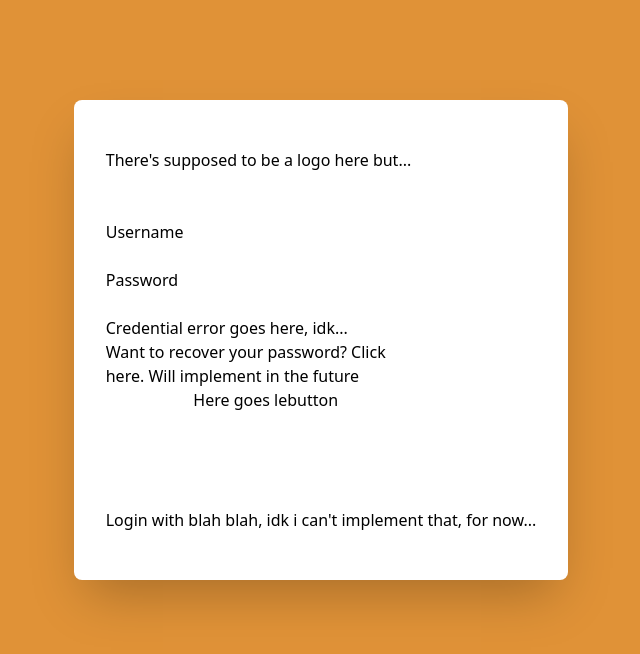
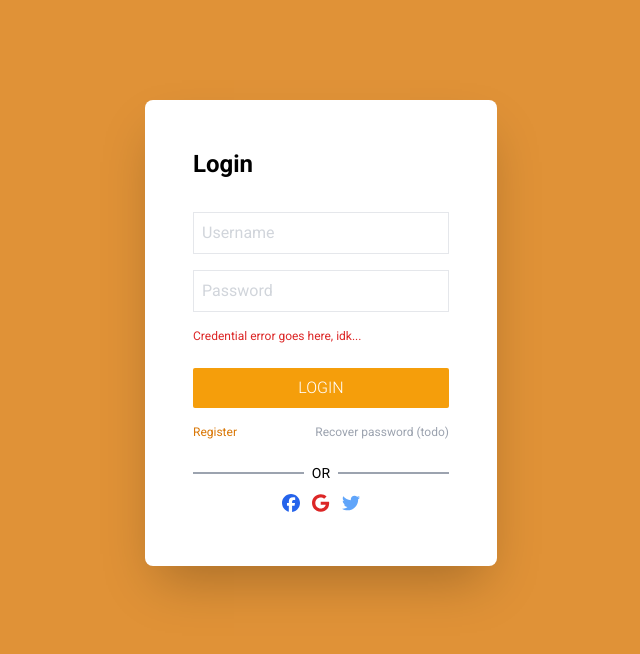
Before and after one commit to duongtran2003/chat-app, an Angular app in the folder chat-app-client/: page /login in a window 1280 px wide. Shown: the top 654 px of the page, without its empty margins (319-959 px from the left). Built offline with nearby package versions, Linux system fonts and the light colour scheme; no server answers.

Commit message:
added a bit of styling. I hate this.

```diff
--- a/chat-app-client/package.json
+++ b/chat-app-client/package.json
@@ -19,6 +19,10 @@
     "@angular/platform-browser-dynamic": "^17.0.0",
     "@angular/router": "^17.0.0",
     "@fortawesome/angular-fontawesome": "^0.14.1",
+    "@fortawesome/fontawesome-svg-core": "^6.5.1",
+    "@fortawesome/free-brands-svg-icons": "^6.5.1",
+    "@fortawesome/free-regular-svg-icons": "^6.5.1",
+    "@fortawesome/free-solid-svg-icons": "^6.5.1",
     "rxjs": "~7.8.0",
     "tslib": "^2.3.0",
     "zone.js": "~0.14.2"
--- a/chat-app-client/src/app/views/login/login.component.html
+++ b/chat-app-client/src/app/views/login/login.component.html
@@ -1,16 +1,35 @@
 <!-- <a routerLink="/register" routerLinkActive="active">register</a> -->
 <div class="bg-amber-600 bg-opacity-80 min-h-screen p-1">
-  <div class="bg-white px-8 py-12 mt-24 w-fit mx-auto flex flex-col rounded-lg shadow-2xl">
-    <div>There's supposed to be a logo here but...</div>
-    <form class="flex flex-col w-80 mb-24 mt-12">
-      <label>Username</label>
-      <input type="text">
-      <label>Password</label>
-      <input type="text">
-      <div>Credential error goes here, idk...</div>
-      <div>Want to recover your password? Click here. Will implement in the future</div>
-      <button type="submit">Here goes lebutton</button>
+  <div class="bg-white px-12 py-12 mt-24 w-fit mx-auto flex flex-col rounded-lg shadow-2xl">
+    <div class="flex font-bold text-2xl">Login</div>
+    <form class="flex flex-col w-64 mb-4 mt-8">
+      <input type="text" placeholder="Username"
+        class="mb-4 outline-none border px-2 py-2 placeholder-gray-300 hover:border-amber-500 focus:border-amber-500 focus:rounded-sm duration-200">
+      <input type="password" placeholder="Password"
+        class="mb-4 outline-none border px-2 py-2 placeholder-gray-300 hover:border-amber-500 focus:border-amber-500 focus:rounded-sm duration-200">
+      <div class="text-xs text-red-600 mb-2">Credential error goes here, idk...</div>
+      <button type="submit"
+        class="mt-4 px-8 py-2 bg-amber-500 hover:bg-amber-600 duration-200 rounded-sm text-white font-light select-none">LOGIN</button>
     </form>
-    <div>Login with blah blah, idk i can't implement that, for now...</div>
+    <div class="flex justify-between">
+      <a routerLink="/register" routerLinkActive="active" class="text-xs text-amber-600">Register</a>
+      <div class="text-xs text-gray-400">Recover password (todo)</div>
+    </div>
+    <div class="mt-8">
+      <div class="flex justify-center border border-gray-400 h-0 items-center">
+        <div class="bg-white px-2 text-sm">OR</div>
+      </div>
+      <div class="flex justify-center space-x-3 mt-4">
+        <div class="text-blue-600 text-lg">
+          <fa-icon [icon]="facebookIcon"></fa-icon>
+        </div>
+        <div class="text-red-600 text-lg">
+          <fa-icon [icon]="googleIcon"></fa-icon>
+        </div>
+        <div class="text-blue-400 text-lg">
+          <fa-icon [icon]="twitterIcon"></fa-icon>
+        </div>
+      </div>
+    </div>
   </div>
 </div>
--- a/chat-app-client/src/app/views/login/login.component.ts
+++ b/chat-app-client/src/app/views/login/login.component.ts
@@ -1,13 +1,18 @@
 import { Component } from '@angular/core';
 import { RouterLink, RouterLinkActive } from '@angular/router';
+import { FontAwesomeModule } from '@fortawesome/angular-fontawesome';
+import { faGoogle, faFacebook, faTwitter } from '@fortawesome/free-brands-svg-icons';
 
 @Component({
   selector: 'app-login',
   standalone: true,
-  imports: [RouterLink, RouterLinkActive],
+  imports: [RouterLink, RouterLinkActive, FontAwesomeModule],
   templateUrl: './login.component.html',
   styleUrl: './login.component.css'
 })
 export class LoginComponent {
 
+  googleIcon = faGoogle;
+  facebookIcon = faFacebook;
+  twitterIcon = faTwitter;
 }
--- a/chat-app-client/src/index.html
+++ b/chat-app-client/src/index.html
@@ -1,12 +1,19 @@
 <!doctype html>
 <html lang="en">
+
 <head>
   <meta charset="utf-8">
   <title>ChatAppClient</title>
   <base href="/">
   <meta name="viewport" content="width=device-width, initial-scale=1">
   <link rel="icon" type="image/x-icon" href="favicon.ico">
+  <link rel="preconnect" href="https://fonts.googleapis.com">
+  <link rel="preconnect" href="https://fonts.gstatic.com" crossorigin>
+  <link
+    href="https://fonts.googleapis.com/css2?family=Roboto:ital,wght@0,100;0,300;0,400;0,500;0,700;0,900;1,100;1,300;1,400;1,500;1,700;1,900&display=swap"
+    rel="stylesheet">
 </head>
+
 <body>
   <app-root></app-root>
 </body>
--- a/chat-app-client/src/styles.css
+++ b/chat-app-client/src/styles.css
@@ -12,3 +12,7 @@ app-root {
   display: block;
   min-height: 100vh;
 }
+
+* {
+  font-family: 'Roboto', sans-serif !important;
+}
```
Also changed, not shown: 1 other file (tests, documents, lock files or other folders).
